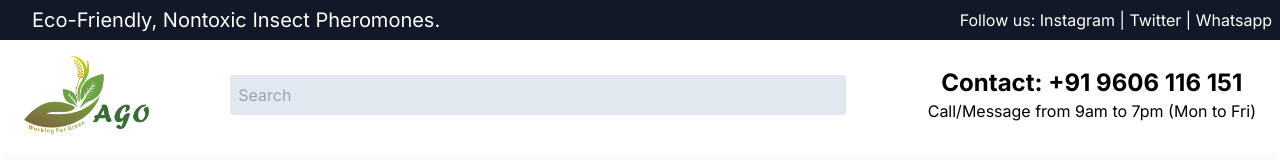
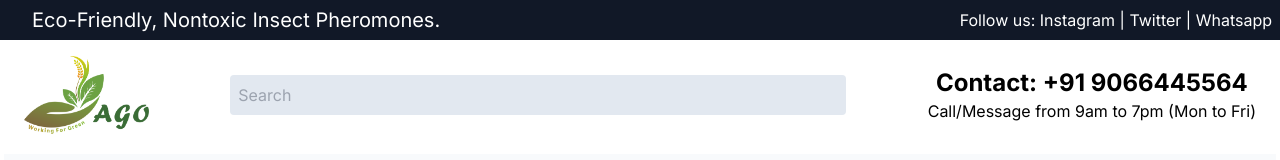
Before and after one commit to Sharvilm777/agopl, a Next.js app: page / in a window 1280 px wide. Shown: the top 160 px of the page. Built offline with nearby package versions, Linux system fonts and the light colour scheme.

Commit message:
Updated Client Contact number

```diff
--- a/src/components/Navbar.jsx
+++ b/src/components/Navbar.jsx
@@ -34,7 +34,7 @@ const Navbar = () => {
           </div>
           <div className="contactBox flex flex-col text-center mt-4 md:mt-0">
             <div className="contact text-2xl font-bold">
-              Contact: +91 9606 116 151
+              Contact: +91 9066445564
             </div>
             <span>Call/Message from 9am to 7pm (Mon to Fri)</span>
           </div>
```
